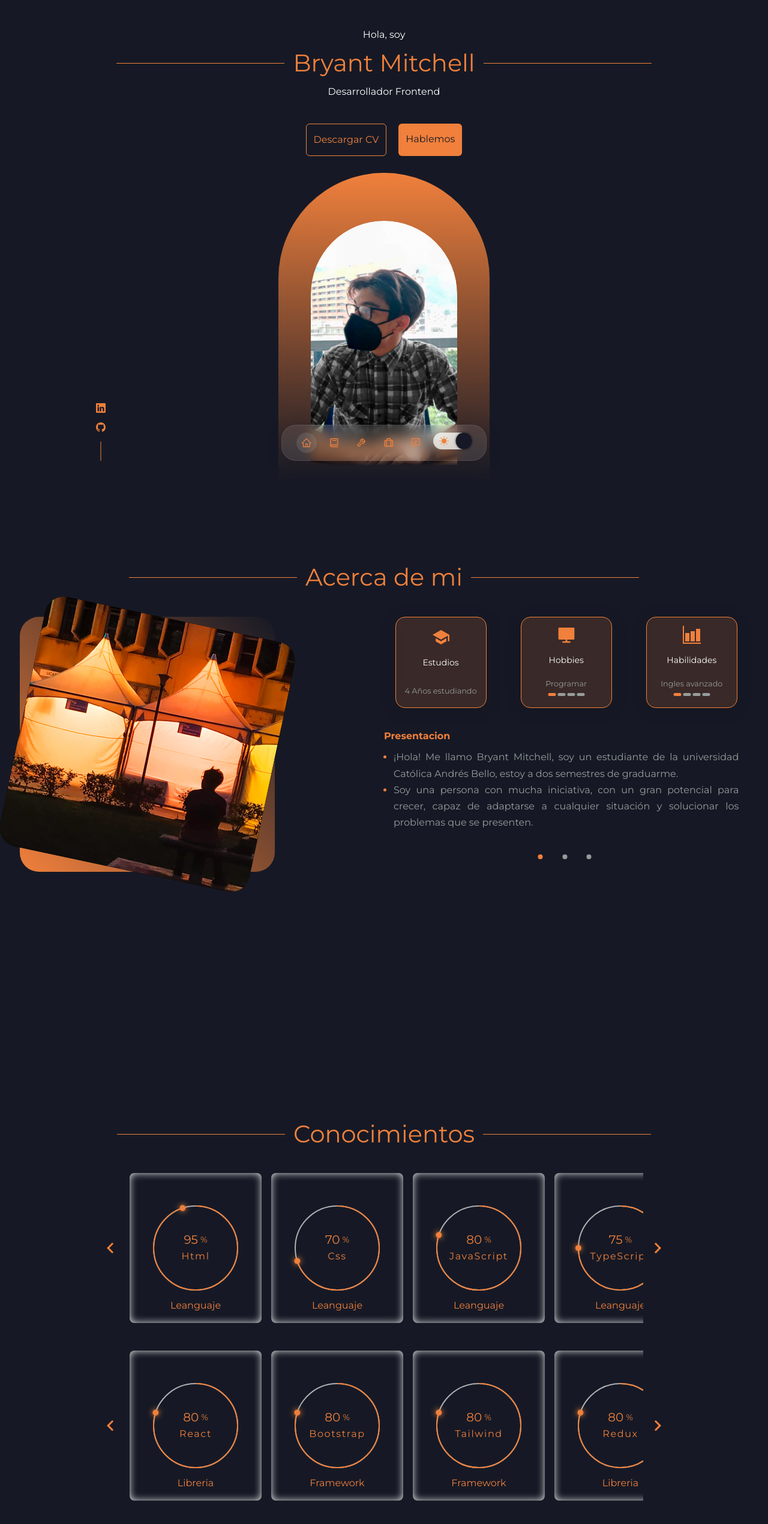
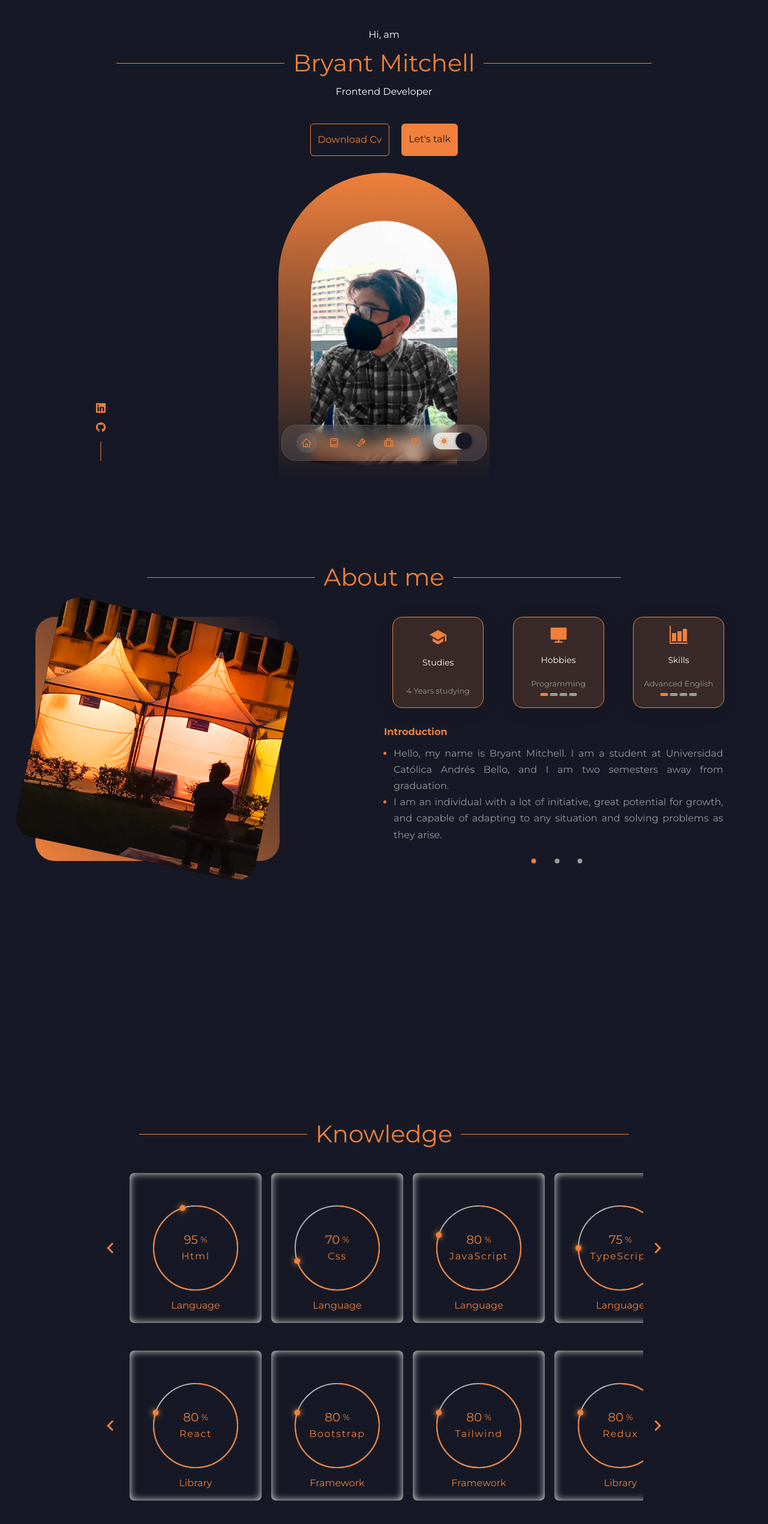
Before and after one commit to bratik121/portafolio, a React (Vite) app: page / in a window 1280 px wide. Shown: the top 2540 px of the page at 60% size. Built offline with nearby package versions, Linux system fonts and the light colour scheme.

Commit message:
añadiendo idioma ingles hasta experiencias

```diff
--- a/src/App.tsx
+++ b/src/App.tsx
@@ -1,4 +1,4 @@
-import { useState } from "react";
+import { useState, createContext } from "react";
 import Header from "./components/header/Header";
 import Nav from "./components/nav/Nav";
 import About from "./components/about/About";
@@ -8,17 +8,26 @@ import Portafolio from "./components/portafolio_c/Portafolio";
 import Modal from "../src/elements/Modal";
 import "./App.css";
 
+type contextType = {
+	lang: string;
+};
+
+export const langContext = createContext({} as contextType);
+
 function App() {
 	const [dark, setDark] = useState(true);
+	const [modalSate, setModalSate] = useState(false);
+	const [lang, setLang] = useState("En");
+
 	const setTheme = () => {
 		setDark(!dark);
 	};
-	const [modalSate, setModalSate] = useState(false);
 	const modalSateSetter = (value: boolean) => {
 		setModalSate(value);
 	};
 
 	return (
+		<langContext.Provider value={{ lang }}>
 			<div className={`App w-full h-full  ${dark ? "dark" : ""}`}>
 				<div
 					className="main-contianer bg-blanco text-rojo-200
@@ -35,6 +44,7 @@ function App() {
 					)}
 				</div>
 			</div>
+		</langContext.Provider>
 	);
 }
 
--- a/src/components/about/About.tsx
+++ b/src/components/about/About.tsx
@@ -1,5 +1,7 @@
 import "./about.css";
+import { useContext } from "react";
 import { motion as m } from "framer-motion";
+import { langContext } from "../../App";
 import about from "../../assets/Aboutme.png";
 import Tittles from "../../elements/Tittles";
 import AboutCards from "./AboutCards";
@@ -20,16 +22,15 @@ const imgVariant = {
 	},
 };
 
-const infoVariant = {};
-
 function About() {
+	const { lang } = useContext(langContext);
 	return (
 		<section
 			className="md:h-screen w-[75%] mx-auto relative flex flex-col items-center"
 			id="about"
 		>
 			{/* Titulos */}
-			<Tittles main="Acerca de mi" />
+			<Tittles main={lang === "Es" ? "Acerca de mi" : "About me"} />
 			{/* contenedor Grid principal */}
 			<div className="about__container md:mt-8 grid grid-cols-1 justify-items-center  md:grid-cols-[length:var(--colsSize)] gap-7 md:gap-[15%]">
 				{/* Color de fondo de la imagen > la imagen*/}
--- a/src/components/about/AboutCards.tsx
+++ b/src/components/about/AboutCards.tsx
@@ -1,10 +1,11 @@
-import { useState } from "react";
+import { useState, useContext } from "react";
 import { motion as m } from "framer-motion";
 import { IoMdSchool } from "react-icons/io";
 import { IoBarChartSharp } from "react-icons/io5";
 import { RiComputerFill } from "react-icons/ri";
 import TextSlider from "./TextSlider";
 import { skills, hobbies } from "../../data/about";
+import { langContext } from "../../App";
 
 const containerVariant = {
 	hidden: { opacity: 0 },
@@ -23,6 +24,7 @@ const articleVariant = {
 function AboutCards() {
 	const [indexHobbies, setIndexHobbies] = useState<number>(0);
 	const [indexSkills, setIndexSkills] = useState<number>(0);
+	const { lang } = useContext(langContext);
 	const nextItem = (
 		index: number,
 		setter: React.Dispatch<React.SetStateAction<number>>,
@@ -62,21 +64,23 @@ function AboutCards() {
 			{/* Estudios */}
 			<m.article
 				className="about__card justify-around text-center flex flex-col items-center bg-[rgba(240,28,60,0.16)] w-[8rem] md:w-[9.5rem]
-						border border-rojo-200 dark:border-naranja-200 dark:bg-[rgba(240,128,60,0.16)] aspect-square"
+				border border-rojo-200 dark:border-naranja-200 dark:bg-[rgba(240,128,60,0.16)] aspect-square"
 				variants={articleVariant}
 			>
 				<div className="card__tittle flex flex-col items-center text-center">
 					<IoMdSchool className="card__icon" />
-					<h5 className="text-negro-200 text-sm dark:text-blanco">Estudios</h5>
+					<h5 className="text-negro-200 text-sm dark:text-blanco">
+						{lang === "Es" ? "Estudios" : "Studies"}
+					</h5>
 				</div>
 				<small className="text-gris-500 dark:text-gris-200">
-					4 Años estudiando
+					{lang === "Es" ? "4 Años estudiando" : "4 Years studying"}
 				</small>
 			</m.article>
 			{/* Hobbies */}
 			<m.article
 				className="about__card justify-around text-center flex flex-col items-center bg-[rgba(240,28,60,0.16)] w-[8rem] md:w-[9.5rem]
-						border border-rojo-200 dark:border-naranja-200 dark:bg-[rgba(240,128,60,0.16)] aspect-square relative overflow-hidden"
+				border border-rojo-200 dark:border-naranja-200 dark:bg-[rgba(240,128,60,0.16)] aspect-square relative overflow-hidden"
 				variants={articleVariant}
 			>
 				<div className="card__tittle flex flex-col items-center text-center">
@@ -84,50 +88,50 @@ function AboutCards() {
 					<h5 className="text-negro-200 text-sm dark:text-blanco">Hobbies</h5>
 				</div>
 				<TextSlider
-					list={hobbies}
+					list={hobbies[lang]}
 					index={indexHobbies}
 					setIndex={setHobbieIndex}
 				/>
 				<div
 					className="left-boton cursor-pointer absolute h-full w-[22%]  left-0 "
 					onClick={() => {
-						prevtItem(indexHobbies, setIndexHobbies, hobbies);
+						prevtItem(indexHobbies, setIndexHobbies, hobbies[lang]);
 					}}
 				></div>
 				<div
 					className="right-boton cursor-pointer absolute h-full w-[22%]  right-0 "
 					onClick={() => {
-						nextItem(indexHobbies, setIndexHobbies, hobbies);
+						nextItem(indexHobbies, setIndexHobbies, hobbies[lang]);
 					}}
 				></div>
 			</m.article>
 			{/* Habilidades */}
 			<m.article
 				className="about__card justify-around text-center flex flex-col items-center bg-[rgba(240,28,60,0.16)] w-full md:w-[9.5rem]
-						 border border-rojo-200 dark:border-naranja-200 dark:bg-[rgba(240,128,60,0.16)] col-span-2 md:col-span-1 md:aspect-square relative overflow-hidden"
+				 border border-rojo-200 dark:border-naranja-200 dark:bg-[rgba(240,128,60,0.16)] col-span-2 md:col-span-1 md:aspect-square relative overflow-hidden"
 				variants={articleVariant}
 			>
 				<div className="card__tittle flex flex-col items-center text-center">
 					<IoBarChartSharp className="card__icon" />
 					<h5 className="text-negro-200 text-sm dark:text-blanco">
-						Habilidades
+						{lang === "Es" ? "Habilidades" : "Skills"}
 					</h5>
 				</div>
 				<TextSlider
-					list={skills}
+					list={skills[lang]}
 					index={indexSkills}
 					setIndex={setSkillIndex}
 				/>
 				<div
 					className="left-boton cursor-pointer absolute h-full  w-[28%] md:w-[22%]  left-0"
 					onClick={() => {
-						prevtItem(indexSkills, setIndexSkills, skills);
+						prevtItem(indexSkills, setIndexSkills, skills[lang]);
 					}}
 				></div>
 				<div
 					className="right-boton cursor-pointer absolute h-full w-[28%]  md:w-[22%]  right-0"
 					onClick={() => {
-						nextItem(indexSkills, setIndexSkills, skills);
+						nextItem(indexSkills, setIndexSkills, skills[lang]);
 					}}
 				></div>
 			</m.article>
--- a/src/components/about/InfoSlider.tsx
+++ b/src/components/about/InfoSlider.tsx
@@ -1,6 +1,7 @@
 import { aboutList, about } from "../../data/about";
 import { motion, AnimatePresence } from "framer-motion";
-import { useState } from "react";
+import { useState, useContext } from "react";
+import { langContext } from "../../App";
 
 const containerVariant = {
 	hidden: {
@@ -19,8 +20,9 @@ const containerVariant = {
 
 function InfoSlider() {
 	const [index, setIndex] = useState<number>(0);
+	const { lang } = useContext(langContext);
 	const nextItem = (index: number) => {
-		if (index !== aboutList.length - 1) {
+		if (index !== aboutList[lang].length - 1) {
 			setIndex(index + 1);
 		} else {
 			setIndex(0);
@@ -29,7 +31,7 @@ function InfoSlider() {
 
 	return (
 		<div className="w-full col-span-2  md:col-span-3 flex flex-col items-center min-h-[256px] justify-around mt-4">
-			<AnimatePresence>
+			<AnimatePresence exitBeforeEnter>
 				<motion.div
 					className="w-full hover:cursor-pointer"
 					variants={containerVariant}
@@ -40,9 +42,9 @@ function InfoSlider() {
 						nextItem(index);
 					}}
 				>
-					<h3 className="font-semibold mb-2">{aboutList[index].tittle}</h3>
+					<h3 className="font-semibold mb-2">{aboutList[lang][index].title}</h3>
 					<ul className=" about__p text-gris-500 text-justify dark:text-gris-200 list-disc px-4 w-full">
-						{aboutList[index].content.map(
+						{aboutList[lang][index].content.map(
 							(content: string, indexLi: number) => {
 								return (
 									<li
@@ -59,7 +61,7 @@ function InfoSlider() {
 			</AnimatePresence>
 			{/* Slider Controls */}
 			<div className="flex justify-around  w-[20%]	">
-				{aboutList.map((element: about, indexE: number) => {
+				{aboutList[lang].map((element: about, indexE: number) => {
 					return (
 						<span
 							key={indexE}
--- a/src/components/experience/Carousel.tsx
+++ b/src/components/experience/Carousel.tsx
@@ -4,14 +4,15 @@ import {
 	MdOutlineKeyboardArrowRight,
 } from "react-icons/md";
 import { motion } from "framer-motion";
-import { useRef, useEffect, useState } from "react";
-import { experiencia } from "../../data/Experience";
-
+import { useRef, useEffect, useState, useContext } from "react";
+import { experiencia } from "../../data/experience";
+import { langContext } from "../../App";
 function Carousel(props: any) {
 	const [width, setWidth] = useState<number>(0);
 	const [index, setIndex] = useState<number>(0);
 	const carosel = useRef() as React.MutableRefObject<HTMLDivElement>;
 	const [spaces, setSpaces] = useState<number[]>([]);
+	const { lang } = useContext(langContext);
 	useEffect(() => {
 		setWidth(carosel.current.scrollWidth - carosel.current.offsetWidth);
 		if (spaces.length === 0) {
@@ -69,7 +70,7 @@ function Carousel(props: any) {
 											<ProgressCard
 												area={experiencia.label}
 												percent={experiencia.percent}
-												description={experiencia.description}
+												description={experiencia.description[lang]}
 											/>
 										</motion.div>
 									);
--- a/src/components/experience/Experience.tsx
+++ b/src/components/experience/Experience.tsx
@@ -1,7 +1,9 @@
 import "./experience.css";
+import { useContext } from "react";
 import { motion as m } from "framer-motion";
 import Tittles from "../../elements/Tittles";
-import { experienciasP, experienciasD } from "../../data/Experience";
+import { langContext } from "../../App";
+import { experienciasP, experienciasD } from "../../data/experience";
 import Carousel from "./Carousel";
 
 const titleVariant = {
@@ -41,6 +43,7 @@ const carouselVariant = {
 };
 
 function Experience() {
+	const { lang } = useContext(langContext);
 	return (
 		<section
 			className="h-screen w-[75%] mx-auto flex flex-col items-center"
@@ -52,7 +55,7 @@ function Experience() {
 				variants={titleVariant}
 				viewport={{ once: true }}
 			>
-				<Tittles main="Conocimientos" />
+				<Tittles main={lang === "Es" ? "Conocimientos" : "Knowledge"} />
 			</m.div>
 			{/* Contendor de los carruseles */}
 			<m.div
--- a/src/components/header/Header.tsx
+++ b/src/components/header/Header.tsx
@@ -1,5 +1,7 @@
-import { useState } from "react";
 import "./header.css";
+import { useContext } from "react";
+import { langContext } from "../../App";
+import { headerContent } from "../../data/header";
 import CV from "../../assets/CURRICULUM BRYANT MITCHELL.pdf";
 import me from "../../assets/final.png";
 import ButtonLink from "../../elements/ButtonLink";
@@ -58,6 +60,7 @@ const bottonVariant = {
 function Header() {
 	const { scrollYProgress } = useScroll();
 	let y = useTransform(scrollYProgress, [0, 0.01], [0, 1]);
+	const { lang } = useContext(langContext);
 
 	return (
 		<header>
@@ -71,9 +74,9 @@ function Header() {
 					viewport={{ once: true }}
 				>
 					<Tittles
-						first="Hola, soy"
-						main="Bryant Mitchell"
-						last="Desarrollador Frontend"
+						first={headerContent[lang].first}
+						main={headerContent[lang].main}
+						last={headerContent[lang].last}
 					/>
 				</motion.div>
 
@@ -84,8 +87,16 @@ function Header() {
 					variants={bottonVariant}
 					viewport={{ once: true }}
 				>
-					<ButtonLink label="Descargar CV" href={CV} clase="secondary" />
-					<ButtonLink label="Hablemos" href="#contact-me" clase="primary" />
+					<ButtonLink
+						label={lang === "Es" ? "Descargar Cv" : "Download Cv"}
+						href={CV}
+						clase="secondary"
+					/>
+					<ButtonLink
+						label={lang === "Es" ? "Hablemos" : "Let's talk"}
+						href="#contact-me"
+						clase="primary"
+					/>
 				</motion.div>
 				<motion.div
 					className="me w-[22rem] flex justify-center  h-[38rem] bg-gradient-to-b from-rojo-200 dark:from-naranja-200 to-transparent  transition duration-[0.4s] mt-7 overflow-hidden"
--- a/src/data/Experience.ts
+++ b/src/data/Experience.ts
@@ -1,39 +1,40 @@
+type description = { [key: string]: string };
 export type experiencia = {
 	percent: number;
 	label: string;
-	description: string;
+	description: description;
 };
 
 export const experienciasP: experiencia[] = [
 	{
 		percent: 95,
 		label: "Html",
-		description: "Leanguaje",
+		description: { Es: "Lengua", En: "Language" },
 	},
 	{
 		percent: 70,
 		label: "Css",
-		description: "Leanguaje",
+		description: { Es: "Lenguaje", En: "Language" },
 	},
 	{
 		percent: 80,
 		label: "JavaScript",
-		description: "Leanguaje",
+		description: { Es: "Lenguaje", En: "Language" },
 	},
 	{
 		percent: 75,
 		label: "TypeScript",
-		description: "Leanguaje",
+		description: { Es: "Lenguaje", En: "Language" },
 	},
 	{
 		percent: 80,
 		label: "Java",
-		description: "Leanguaje",
+		description: { Es: "Lenguaje", En: "Language" },
 	},
 	{
 		percent: 60,
 		label: "PL/SQL",
-		description: "Leanguaje",
+		description: { Es: "Lenguaje", En: "Language" },
 	},
 ];
 
@@ -41,36 +42,36 @@ export const experienciasD: experiencia[] = [
 	{
 		percent: 80,
 		label: "React",
-		description: "Libreria",
+		description: { Es: "Libreria", En: "Library" },
 	},
 	{
 		percent: 80,
 		label: "Bootstrap",
-		description: "Framework",
+		description: { Es: "Framework", En: "Framework" },
 	},
 	{
 		percent: 80,
 		label: "Tailwind",
-		description: "Framework",
+		description: { Es: "Framework", En: "Framework" },
 	},
 	{
 		percent: 80,
 		label: "Redux",
-		description: "Libreria",
+		description: { Es: "Libreria", En: "Library" },
 	},
 	{
 		percent: 70,
 		label: "Svelte",
-		description: "Framework",
+		description: { Es: "Framework", En: "Framework" },
 	},
 	{
 		percent: 70,
 		label: "Git-Github",
-		description: "Control de versiones",
+		description: { Es: "Herramienta", En: "Tool" },
 	},
 	{
 		percent: 50,
 		label: "Vue",
-		description: "Framework",
+		description: { Es: "Framework", En: "Framework" },
 	},
 ];
--- a/src/data/about.ts
+++ b/src/data/about.ts
@@ -1,7 +1,87 @@
 export type about = {
-	tittle: string;
+	title: string;
 	content: string[];
 };
+
+export const hobbies: { [key: string]: string[] } = {
+	Es: ["Programar", "Música", "Video juegos", "Vóleybol"],
+
+	En: ["Programming", "Music", "Video games", "Volleyball"],
+};
+
+export const skills: { [key: string]: string[] } = {
+	Es: [
+		"Ingles avanzado",
+		"Trabajo en Equipo",
+		"Gestion de conflictos",
+		"Negociar",
+	],
+	En: ["Advanced English", "Teamwork ", "Conflict Management", "Negotiation"],
+};
+
+type aboutAtribute = {
+	[key: string]: about[];
+};
+
+export const aboutList: aboutAtribute = {
+	Es: [
+		{
+			title: "Presentacion",
+			content: [
+				"¡Hola! Me llamo Bryant Mitchell, soy un estudiante de la universidad Católica Andrés Bello, estoy a dos semestres de graduarme.",
+				"Soy una persona con mucha iniciativa, con un gran potencial para crecer, capaz de adaptarse a cualquier situación y solucionar los problemas que se presenten.",
+			],
+		},
+		{
+			title: "Objetivos",
+			content: [
+				`Laborar en una empresa dinámica mientras termino la carrera de Ingeniería
+			Informática; que me ayude a avanzar en el desarrollo de mis habilidades, destrezas
+			y conocimientos como desarrollador y programador web. Siempre garantizando una buena experiencia para  el  usuario y un gran rendimiento del software.
+			`,
+			],
+		},
+		{
+			title: "Intereses",
+			content: [
+				"Diseño de interfaces y de experiencias de usuario (Ui/Ux).",
+				"Arquitecturas para el flujo de datos (Flux-Redux)",
+				"Inteligencia artificial (IA)",
+				"Desarrollo de video juegos",
+				"Desarrollo de aplicaciones móviles",
+			],
+		},
+	],
+
+	En: [
+		{
+			title: "Introduction",
+			content: [
+				"Hello, my name is Bryant Mitchell. I am a student at Universidad Católica Andrés Bello, and I am two semesters away from graduation.",
+				"I am an individual with a lot of initiative, great potential for growth, and capable of adapting to any situation and solving problems as they arise.",
+			],
+		},
+		{
+			title: "Objectives",
+			content: [
+				"To work in a dynamic company while finishing my degree in Computer Engineering, which helps me advance in the development of my skills, abilities, and knowledge as a web developer and programmer. Always ensuring a good user experience and high software performance.",
+			],
+		},
+		{
+			title: "Interests",
+			content: [
+				"User interface and experience (UI/UX) design",
+				"Data flow architectures (Flux-Redux)",
+				"Artificial intelligence (AI)",
+				"Video game development",
+				"Mobile application development",
+			],
+		},
+	],
+};
+
+/*
+
 export const hobbies: string[] = [
 	"Programar",
 	"Musica",
@@ -18,14 +98,14 @@ export const skills: string[] = [
 
 export const aboutList: about[] = [
 	{
-		tittle: "Presentacion",
+		title: "Presentacion",
 		content: [
 			"¡Hola! Me llamo Bryant Mitchell, soy un estudiante de la universidad Católica Andrés Bello, estoy a dos semestres de graduarme.",
 			"Soy una persona con mucha iniciativa, con un gran potencial para crecer, capaz de adaptarse a cualquier situación y solucionar los problemas que se presenten.",
 		],
 	},
 	{
-		tittle: "Objetivos",
+		title: "Objetivos",
 		content: [
 			`Laborar en una empresa dinámica mientras termino la carrera de Ingeniería
 		Informática; que me ayude a avanzar en el desarrollo de mis habilidades, destrezas
@@ -34,7 +114,7 @@ export const aboutList: about[] = [
 		],
 	},
 	{
-		tittle: "Intereses",
+		title: "Intereses",
 		content: [
 			"Diseño de interfaces y de experiencias de usuario (Ui/Ux).",
 			"Arquitecturas para el flujo de datos (Flux-Redux)",
@@ -44,3 +124,4 @@ export const aboutList: about[] = [
 		],
 	},
 ];
+*/
--- /dev/null
+++ b/src/data/header.ts
@@ -0,0 +1,17 @@
+type title = {
+	first: string;
+	main: string;
+	last: string;
+};
+export const headerContent: { [key: string]: title } = {
+	Es: {
+		first: "Hola, soy",
+		main: "Bryant Mitchell",
+		last: "Desarrollador Frontend",
+	},
+	En: {
+		first: "Hi, am",
+		main: "Bryant Mitchell",
+		last: "Frontend Developer",
+	},
+};
```
Lines whose indentation alone changed are shown as unchanged.
